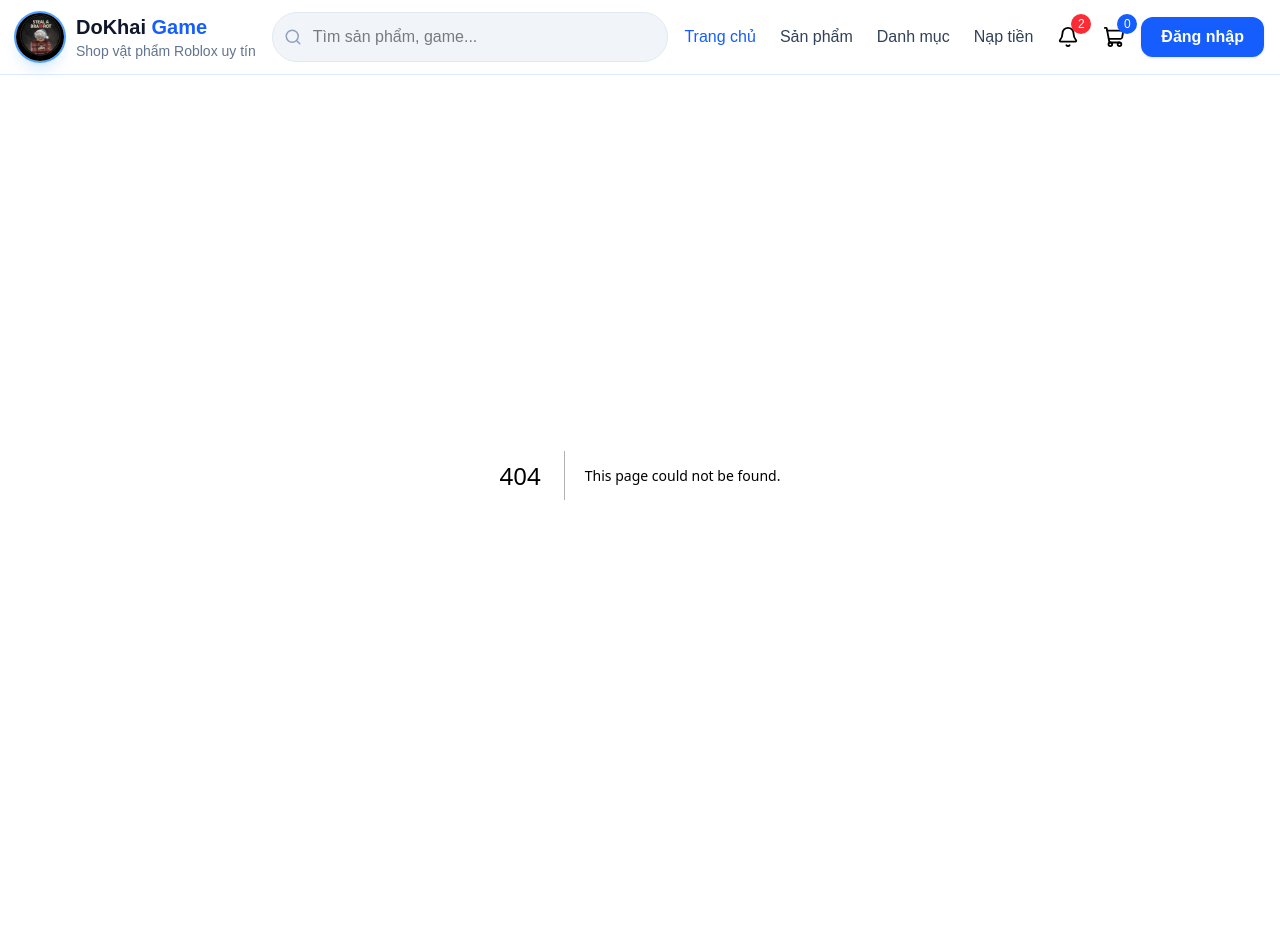
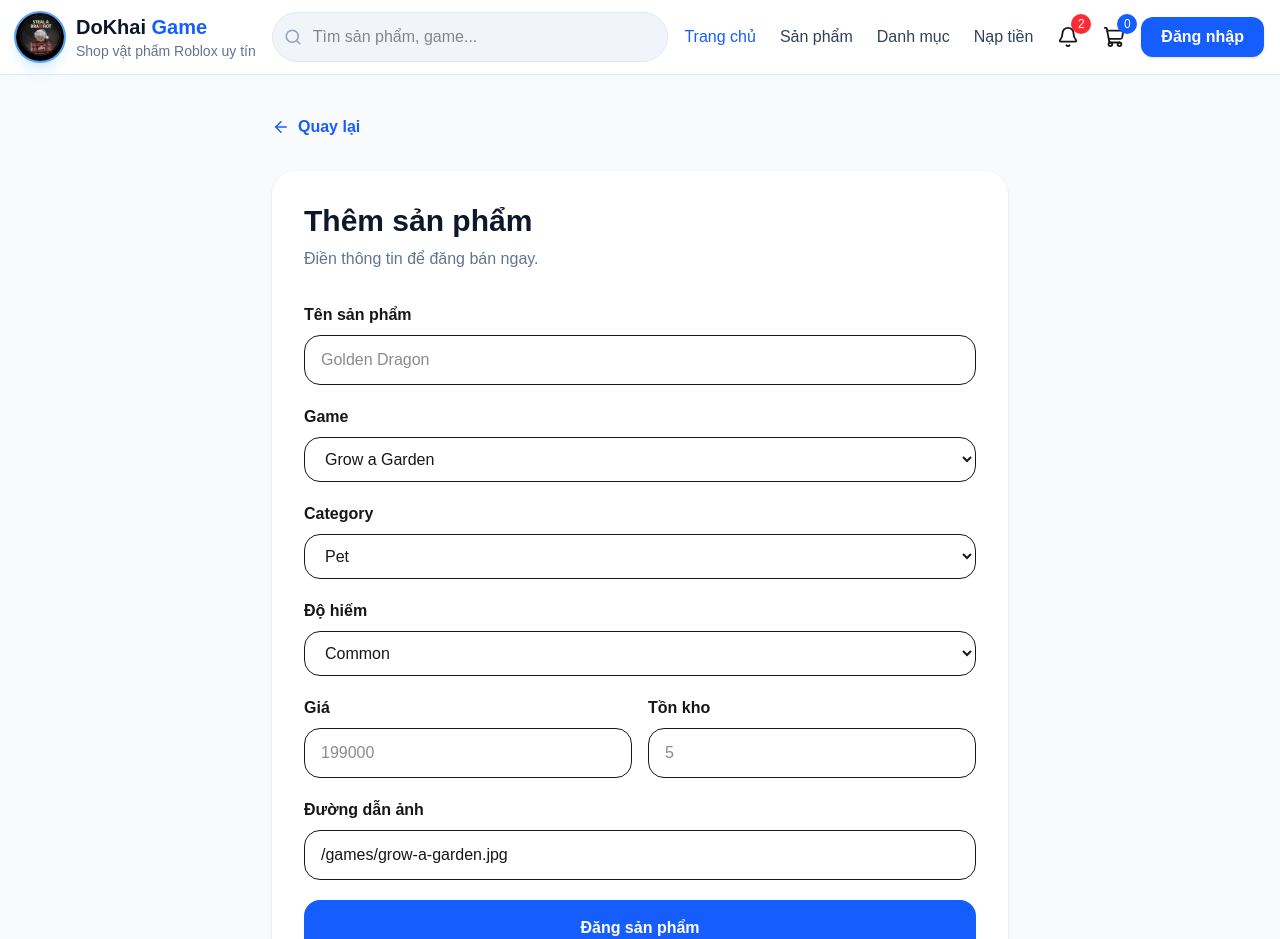
Before and after one commit to blushieu-pixel/dokhai-game, a Next.js app: page /admin/products/new in a window 1280 px wide. Before the commit this address had no page. Shown: the top 939 px of the page. Built offline with nearby package versions, Linux system fonts and the light colour scheme; no server answers.

Commit message:
Sprint 11.3 - Product Create Form

```diff
--- /dev/null
+++ b/app/admin/products/new/page.tsx
@@ -0,0 +1,208 @@
+
+"use client";
+
+import { useState } from "react";
+import { useRouter } from "next/navigation";
+import Link from "next/link";
+import { ArrowLeft } from "lucide-react";
+import { collection, addDoc } from "firebase/firestore";
+import { db } from "@/lib/firebase";
+
+export default function NewProductPage() {
+  const router = useRouter();
+
+  const [loading, setLoading] = useState(false);
+
+  const [form, setForm] = useState({
+    name: "",
+    game: "Grow a Garden",
+    category: "Pet",
+    rarity: "Common",
+    price: "",
+    stock: "",
+    image: "/games/grow-a-garden.jpg",
+  });
+
+  async function handleSubmit(e: React.FormEvent) {
+    e.preventDefault();
+    setLoading(true);
+
+    try {
+      await addDoc(collection(db, "products"), {
+        name: form.name,
+        game: form.game,
+        category: form.category,
+        rarity: form.rarity,
+        price: Number(form.price),
+        stock: Number(form.stock),
+        image: form.image,
+        featured: false,
+        active: true,
+        createdAt: new Date(),
+      });
+
+      router.push("/admin/products");
+    } catch (err) {
+      alert("Có lỗi khi thêm sản phẩm.");
+      console.error(err);
+    }
+
+    setLoading(false);
+  }
+
+  return (
+    <main className="min-h-screen bg-slate-50">
+      <div className="max-w-3xl mx-auto px-4 py-10">
+        <Link
+          href="/admin/products"
+          className="inline-flex items-center gap-2 text-blue-600 font-semibold mb-8"
+        >
+          <ArrowLeft size={18} />
+          Quay lại
+        </Link>
+
+        <div className="bg-white rounded-3xl shadow p-8">
+          <h1 className="text-3xl font-black text-slate-900">
+            Thêm sản phẩm
+          </h1>
+
+          <p className="text-slate-500 mt-2">
+            Điền thông tin để đăng bán ngay.
+          </p>
+
+          <form onSubmit={handleSubmit} className="mt-8 space-y-5">
+            <div>
+              <label className="font-semibold block mb-2">
+                Tên sản phẩm
+              </label>
+
+              <input
+                required
+                value={form.name}
+                onChange={(e) =>
+                  setForm({ ...form, name: e.target.value })
+                }
+                className="w-full border rounded-2xl px-4 py-3"
+                placeholder="Golden Dragon"
+              />
+            </div>
+
+            <div>
+              <label className="font-semibold block mb-2">
+                Game
+              </label>
+
+              <select
+                value={form.game}
+                onChange={(e) =>
+                  setForm({ ...form, game: e.target.value })
+                }
+                className="w-full border rounded-2xl px-4 py-3"
+              >
+                <option>Grow a Garden</option>
+                <option>Steal a Brainrot</option>
+              </select>
+            </div>
+
+            <div>
+              <label className="font-semibold block mb-2">
+                Category
+              </label>
+
+              <select
+                value={form.category}
+                onChange={(e) =>
+                  setForm({ ...form, category: e.target.value })
+                }
+                className="w-full border rounded-2xl px-4 py-3"
+              >
+                <option>Pet</option>
+                <option>Seed</option>
+                <option>Item</option>
+                <option>Bundle</option>
+              </select>
+            </div>
+
+            <div>
+              <label className="font-semibold block mb-2">
+                Độ hiếm
+              </label>
+
+              <select
+                value={form.rarity}
+                onChange={(e) =>
+                  setForm({ ...form, rarity: e.target.value })
+                }
+                className="w-full border rounded-2xl px-4 py-3"
+              >
+                <option>Common</option>
+                <option>Rare</option>
+                <option>Epic</option>
+                <option>Legendary</option>
+                <option>Mythic</option>
+              </select>
+            </div>
+
+            <div className="grid grid-cols-2 gap-4">
+              <div>
+                <label className="font-semibold block mb-2">
+                  Giá
+                </label>
+
+                <input
+                  required
+                  type="number"
+                  value={form.price}
+                  onChange={(e) =>
+                    setForm({ ...form, price: e.target.value })
+                  }
+                  className="w-full border rounded-2xl px-4 py-3"
+                  placeholder="199000"
+                />
+              </div>
+
+              <div>
+                <label className="font-semibold block mb-2">
+                  Tồn kho
+                </label>
+
+                <input
+                  required
+                  type="number"
+                  value={form.stock}
+                  onChange={(e) =>
+                    setForm({ ...form, stock: e.target.value })
+                  }
+                  className="w-full border rounded-2xl px-4 py-3"
+                  placeholder="5"
+                />
+              </div>
+            </div>
+
+            <div>
+              <label className="font-semibold block mb-2">
+                Đường dẫn ảnh
+              </label>
+
+              <input
+                value={form.image}
+                onChange={(e) =>
+                  setForm({ ...form, image: e.target.value })
+                }
+                className="w-full border rounded-2xl px-4 py-3"
+                placeholder="/games/grow-a-garden.jpg"
+              />
+            </div>
+
+            <button
+              disabled={loading}
+              className="w-full bg-blue-600 hover:bg-blue-700 text-white py-4 rounded-2xl font-bold transition disabled:opacity-60"
+            >
+              {loading ? "Đang đăng..." : "Đăng sản phẩm"}
+            </button>
+          </form>
+        </div>
+      </div>
+    </main>
+  );
+}
--- a/app/admin/products/page.tsx
+++ b/app/admin/products/page.tsx
@@ -56,10 +56,13 @@ export default function AdminProductsPage() {
             </p>
           </div>
 
-          <button className="bg-blue-600 hover:bg-blue-700 text-white px-6 py-3 rounded-2xl font-bold flex items-center gap-2">
-            <Plus size={20} />
-            Thêm sản phẩm
-          </button>
+          <Link
+  href="/admin/products/new"
+  className="bg-blue-600 hover:bg-blue-700 text-white px-6 py-3 rounded-2xl font-bold flex items-center gap-2"
+>
+  <Plus size={20} />
+  Thêm sản phẩm
+</Link>
         </div>
 
         {products.length === 0 ? (
```
